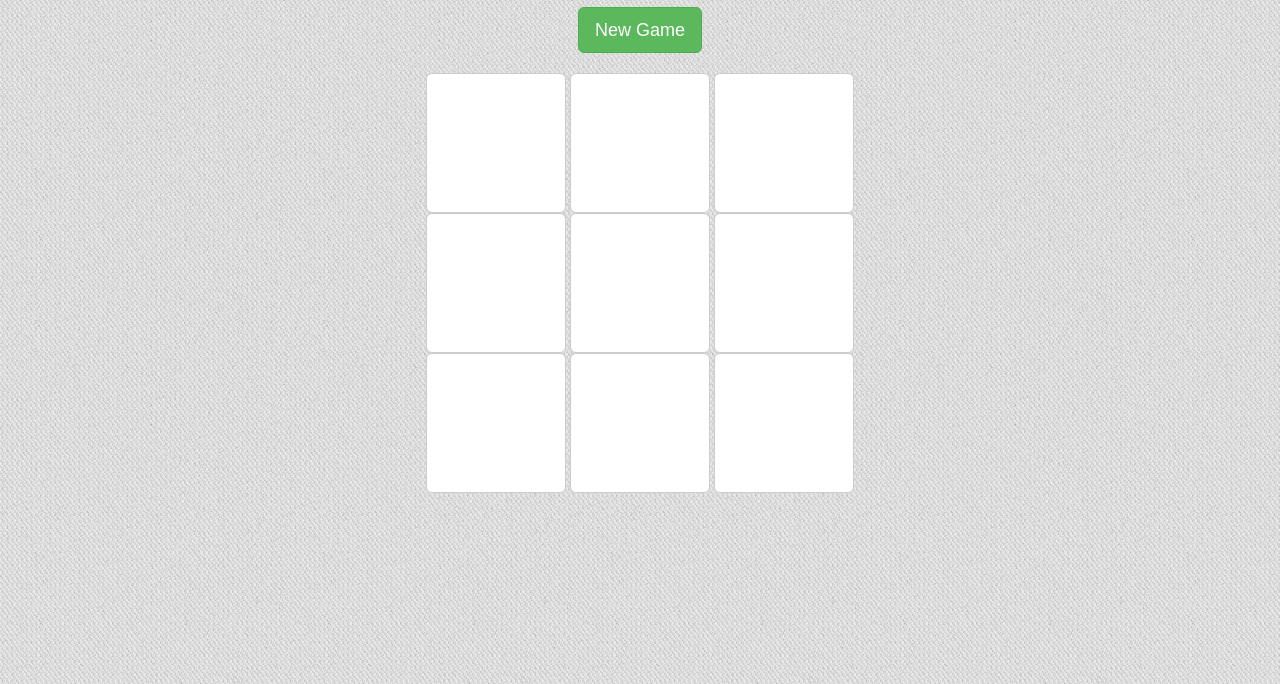
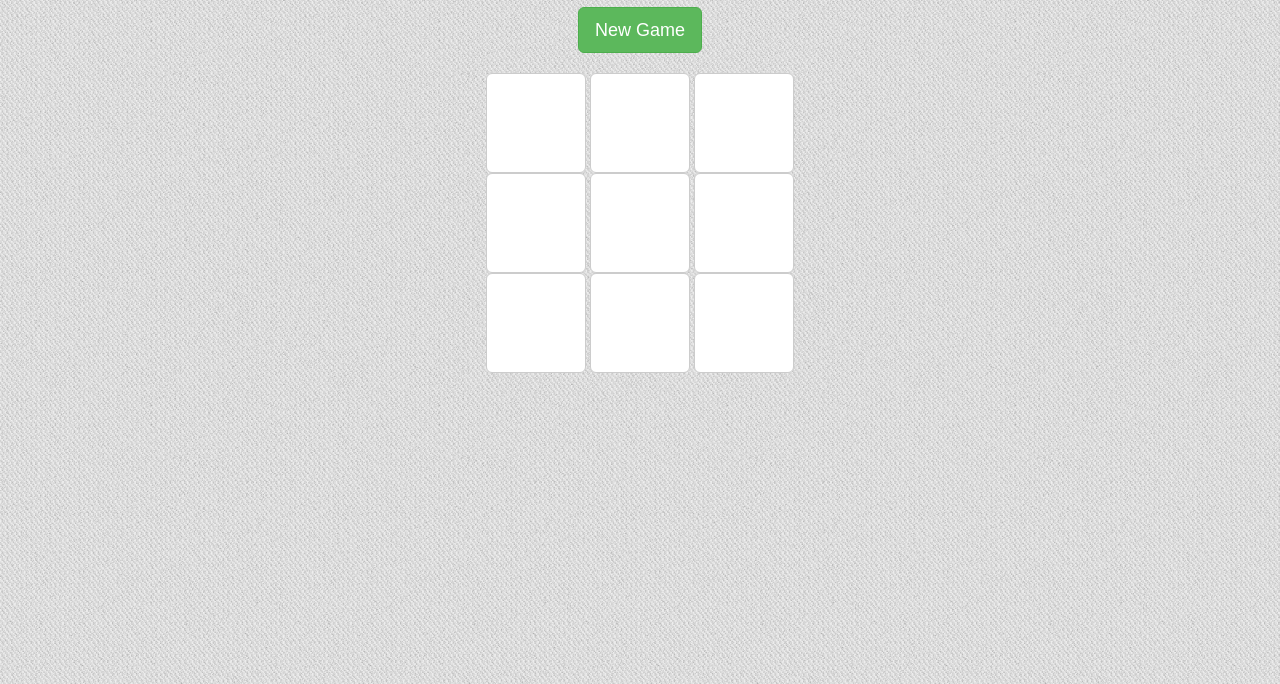
Before and after one commit to Mooku1/tictactoe, a plain HTML site: page index.html in a window 1280 px wide. Shown: the part 116-800 px from the top of the page. Drawn offline with nearby package versions, Linux system fonts and the light colour scheme.

Commit message:
text size fixed

```diff
--- a/css/style.css
+++ b/css/style.css
@@ -17,11 +17,11 @@ body{
 }
 
 .btn-play {
-  width: 140px;
-  height: 140px;
+  width: 100px;
+  height: 100px;
   vertical-align: center;
   text-align: center;
-
+  font-size: 65px;
 }
 
 .container {
```
